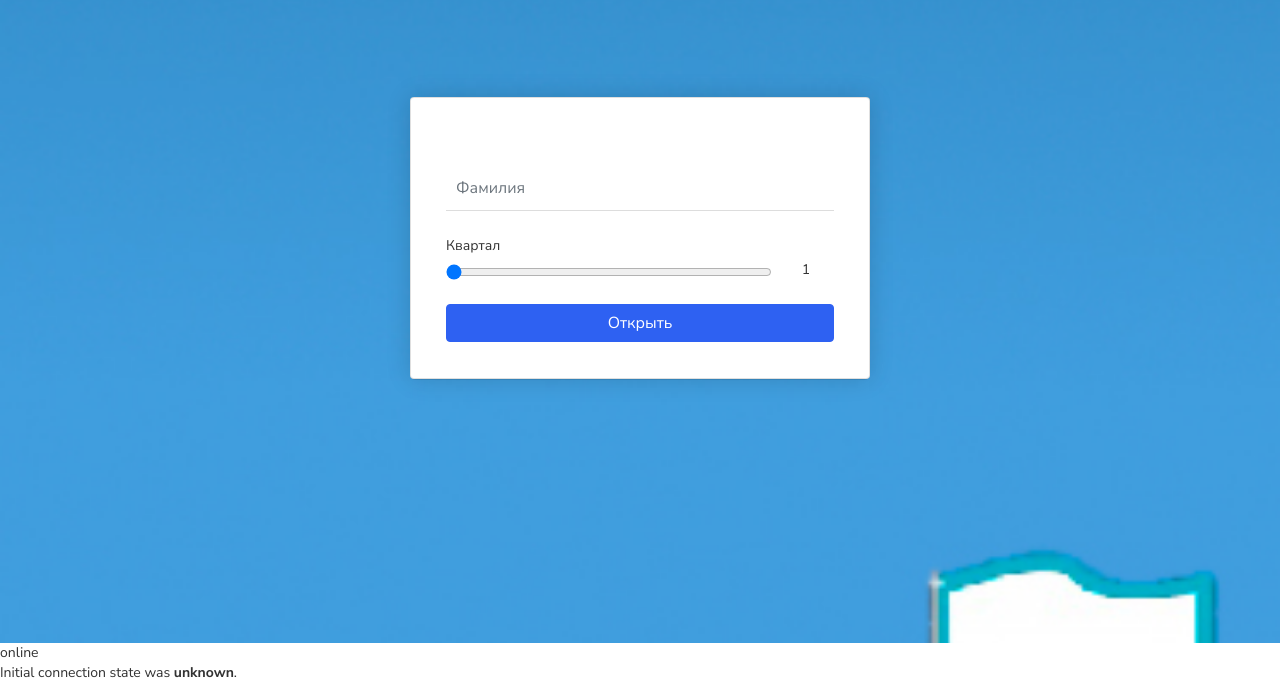
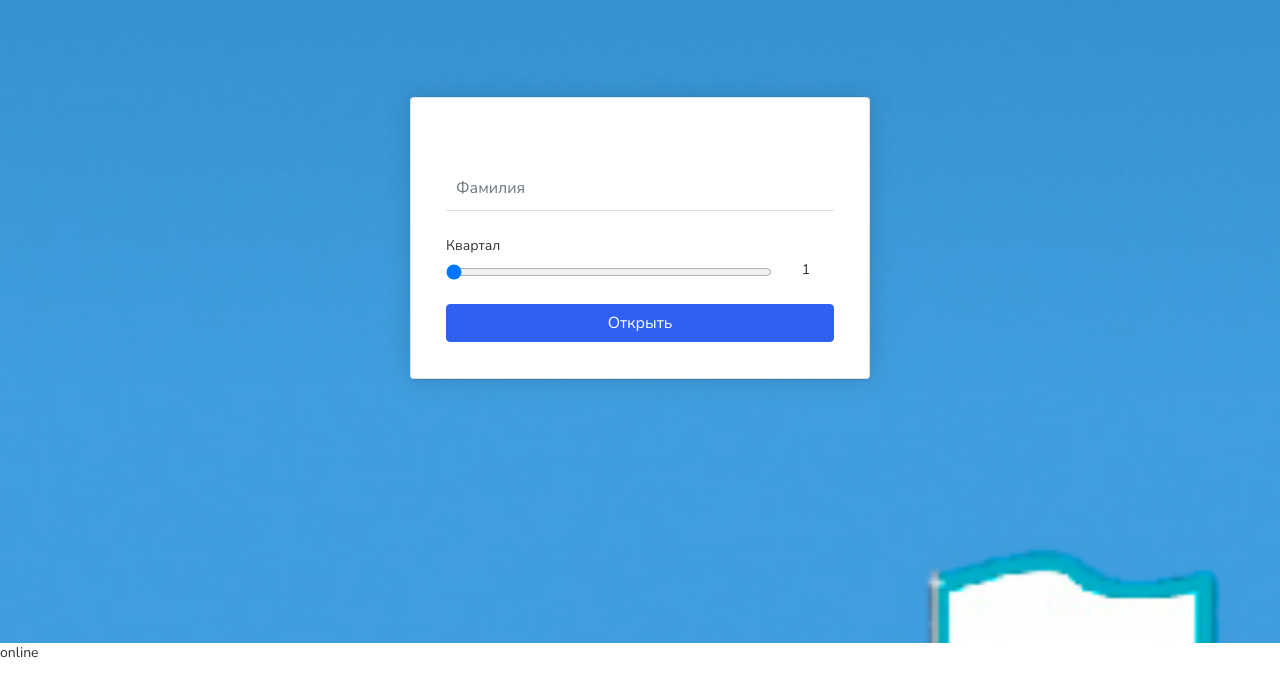
Before and after one commit to MLOKLI/calendar, a plain HTML site: page index.html in a window 1280 px wide. Shown: the part 157-856 px from the top of the page. After the commit the page ends 820 px from the top, so only its background shows below. Drawn offline with nearby package versions, Linux system fonts and the light colour scheme.

Commit message:
Update index.html

```diff
--- a/index.html
+++ b/index.html
@@ -137,7 +137,6 @@
 	  </div>-->
 	</div>
 <div id="Windows"></div>
-<p>Initial connection state was <b id="status">unknown</b>.</p>
 	<!--
 	<input type="range" id="quarter" min="1" max="4" value="1">
     <output id="info">1</output>
```
